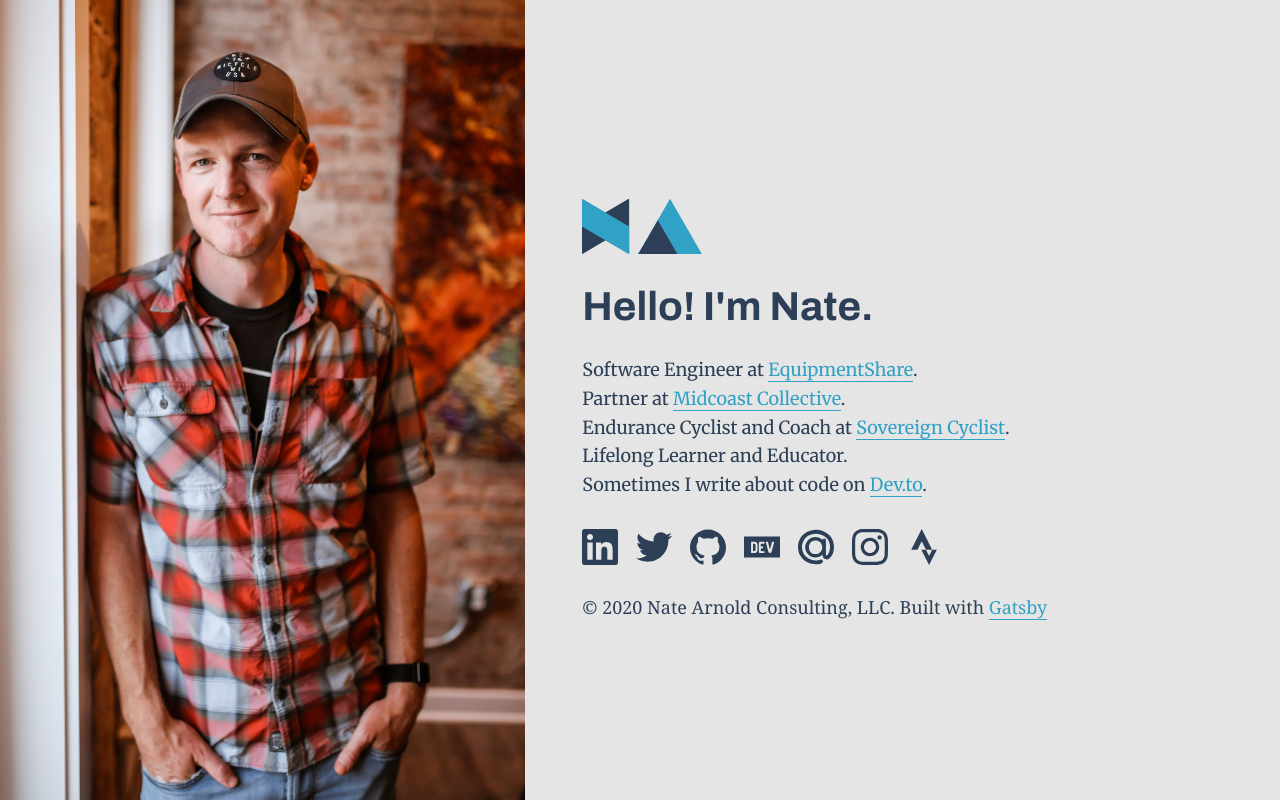
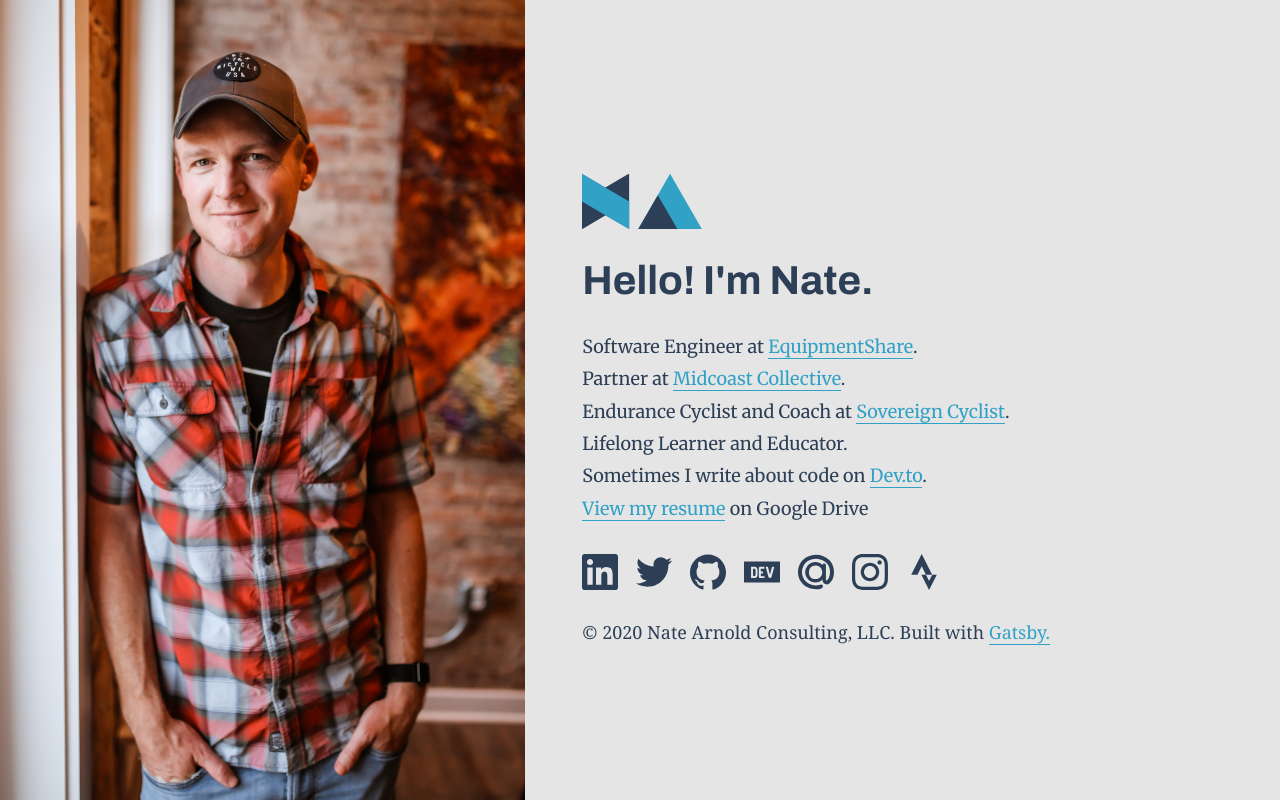
Before and after one commit to arnonate/natearnold, a Gatsby site: page / in a window 1280 px wide. Built offline with nearby package versions, Linux system fonts and the light colour scheme; Gatsby itself is replaced by a stand-in of ours.

Commit message:
Add resume

```diff
--- a/src/components/layout.js
+++ b/src/components/layout.js
@@ -26,7 +26,7 @@ const Main = styled.main`
   p {
     font-family: "Merriweather", serif;
     font-size: 1rem;
-    line-height: 1.6rem;
+    line-height: 1.8rem;
     font-weight: 400;
   }
 
--- a/src/pages/index.js
+++ b/src/pages/index.js
@@ -35,6 +35,11 @@ const IndexPage = () => (
           <br />
           Sometimes I write about code on{" "}
           <a href="https://dev.to/arnonate">Dev.to</a>.
+          <br />
+          <a href="https://docs.google.com/document/d/1fd0kl2XvL6lA9aaBmI6YQnWGxtSVTi9UNFdzq2hPeFI/edit?usp=sharing">
+            View my resume
+          </a>{" "}
+          on Google Drive
         </p>
 
         <Icons>
@@ -119,7 +124,7 @@ const IndexPage = () => (
         <footer>
           © {new Date().getFullYear()} Nate Arnold Consulting, LLC. Built with
           {` `}
-          <a href="https://www.gatsbyjs.org">Gatsby</a>
+          <a href="https://www.gatsbyjs.org">Gatsby.</a>
         </footer>
       </Content>
     </ContentWrap>
```
